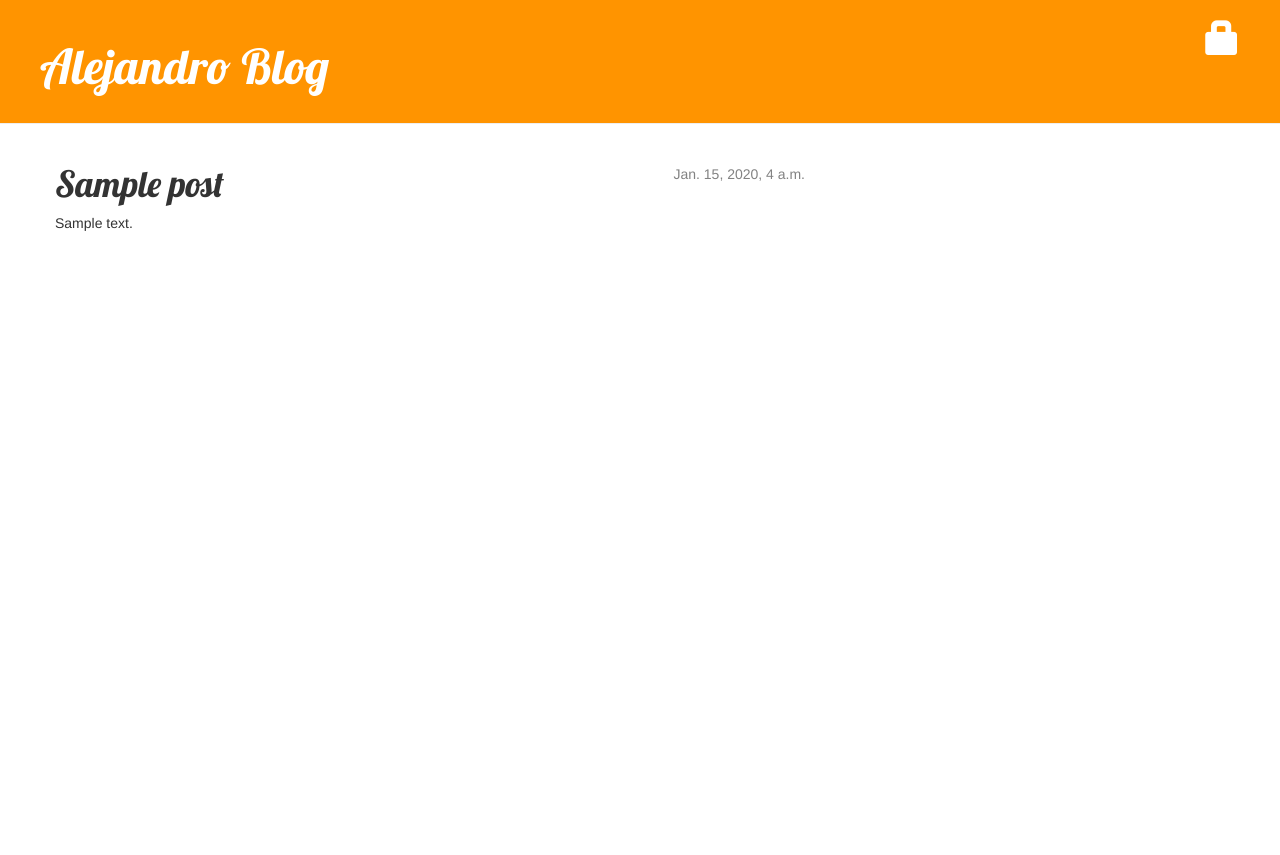
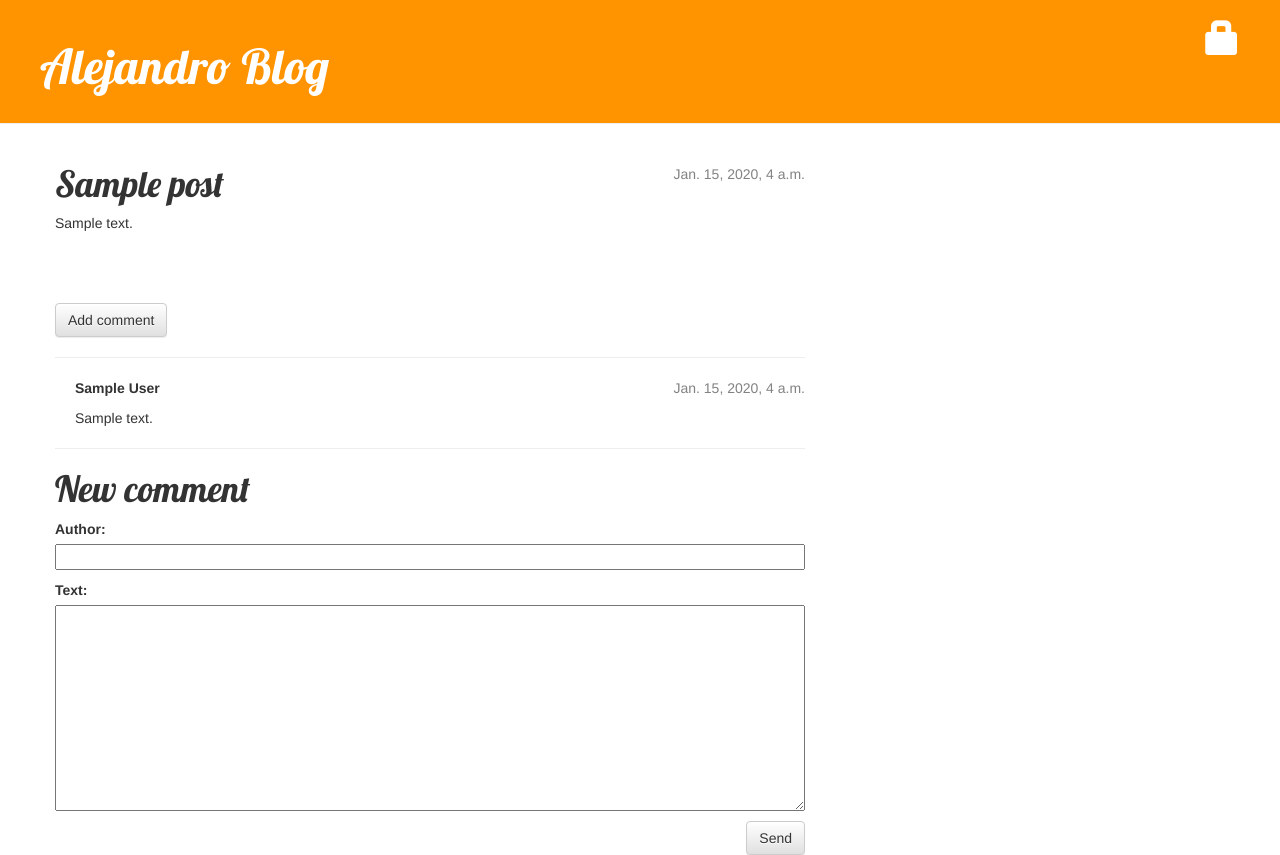
Before and after one commit to AlxGeek/blog-django, a Django app: page /post/1/ in a window 1280 px wide. Before the commit the page ends 231 px from the top, so only its background shows below. Run offline with Django 3.2, Linux system fonts and the light colour scheme; tables that the repository leaves empty hold one stand-in row (values such as "Sample post"); some libraries are stand-ins or nearby versions.

Commit message:
Added comments.

```diff
--- a/blog/admin.py
+++ b/blog/admin.py
@@ -1,6 +1,7 @@
 from django.contrib import admin
-from .models import Post
+from .models import Post, Comment
 
 # Register your models here.
 
 admin.site.register(Post)
+admin.site.register(Comment)
--- a/blog/forms.py
+++ b/blog/forms.py
@@ -1,8 +1,14 @@
 from django import forms
-from .models import Post
+from .models import Post, Comment
 
 class PostForm(forms.ModelForm):
 
     class Meta:
         model = Post
         fields = ('title', 'text',)
+
+class CommentForm(forms.ModelForm):
+
+    class Meta:
+        model = Comment
+        fields = ('author', 'text',)
--- a/blog/models.py
+++ b/blog/models.py
@@ -3,16 +3,36 @@ from django.utils import timezone
 
 # Create your models here.
 
+
 class Post(models.Model):
-    author = models.ForeignKey('auth.User', on_delete = models.CASCADE)
-    title = models.CharField(max_length = 200)
+    author = models.ForeignKey('auth.User', on_delete=models.CASCADE)
+    title = models.CharField(max_length=200)
     text = models.TextField()
-    created_date = models.DateTimeField(default = timezone.now)
-    published_date = models.DateTimeField(blank = True, null = True)
+    created_date = models.DateTimeField(default=timezone.now)
+    published_date = models.DateTimeField(blank=True, null=True)
 
     def publish(self):
         self.published_date = timezone.now()
         self.save()
 
+    def approved_comments(self):
+        return self.comments.filter(approved_comment=True)
+
     def __str__(self):
         return self.title
+
+
+class Comment(models.Model):
+    post = models.ForeignKey(
+        'blog.Post', related_name='comments', on_delete=models.CASCADE)
+    author = models.CharField(max_length=200)
+    text = models.TextField()
+    created_date = models.DateTimeField(default=timezone.now)
+    approved_comment = models.BooleanField(default=False)
+
+    def approve(self):
+        self.approved_comment = True
+        self.save()
+
+    def __str__(self):
+        return self.text
--- a/blog/static/css/blog.css
+++ b/blog/static/css/blog.css
@@ -45,3 +45,7 @@ h1, h2, h3, h4 {
 .post h1 a, .post h1 a:visited {
     color: #000000;
 }
+
+.comment {
+    margin: 20px 0px 20px 20px;
+}
--- a/blog/templates/blog/post_detail.html
+++ b/blog/templates/blog/post_detail.html
@@ -12,9 +12,43 @@
     <a class="btn btn-default" href="{% url 'post_edit' pk=post.pk %}">
         <span class="glyphicon glyphicon-pencil"></span>
     </a>
-    <a class="btn btn-default" href="{% url 'post_remove' pk=post.pk %}"><span class="glyphicon glyphicon-remove"></span></a>
+    <a class="btn btn-default" href="{% url 'post_remove' pk=post.pk %}">
+        <span class="glyphicon glyphicon-remove"></span>
+    </a>
     {% endif %}
     <h1>{{ post.title }}</h1>
     <p>{{ post.text|linebreaksbr }}</p>
 </div>
+
+<a class="btn btn-default" href="{% url 'add_comment_to_post' pk=post.pk %}">Add comment</a>
+
+<hr> {% for comment in post.comments.all %} {% if user.is_authenticated or comment.approved_comment %}
+<div class="comment">
+    <div class="date">
+        {{ comment.created_date }}
+        {% if not comment.approved_comment %}
+        <a class="btn btn-default" href="{% url 'comment_remove' pk=comment.pk %}">
+            <span class="glyphicon glyphicon-remove"></span>
+        </a>
+        <a class="btn btn-default" href="{% url 'comment_approve' pk=comment.pk %}">
+            <span class="glyphicon glyphicon-ok"></span>
+        </a>
+        {% endif %}
+    </div>
+    <strong>{{ comment.author }}</strong>
+    <p>{{ comment.text|linebreaks }}</p>
+</div>
+{% endif %}
+{% empty %}
+<p>No comments here yet :(</p>
+{% endfor %}
+
+<hr>
+
+<h1>New comment</h1>
+<form method="POST" class="post-form">{% csrf_token %}
+    {{ form.as_p }}
+    <button type="submit" class="save btn btn-default">Send</button>
+</form>
+
 {% endblock %}
--- a/blog/templates/blog/post_list.html
+++ b/blog/templates/blog/post_list.html
@@ -9,5 +9,6 @@
         <a href="{% url 'post_detail' pk=post.pk %}">{{ post.title }}</a>
     </h1>
     <p>{{ post.text|linebreaksbr }}</p>
+    <a href="{% url 'post_detail' pk=post.pk %}">Comments: {{ post.approved_comments.count }}</a>
 </div>
 {% endfor %} {% endblock %}
--- a/blog/urls.py
+++ b/blog/urls.py
@@ -10,6 +10,9 @@ urlpatterns = [
     path('drafts/', views.post_draft_list, name='post_draft_list'),
     path('post/<int:pk>/publish/', views.post_publish, name='post_publish'),
     path('post/<int:pk>/remove/', views.post_remove, name='post_remove'),
+    path('post/<int:pk>/comment/',  views.add_comment_to_post, name = 'add_comment_to_post'),
+    path('comment/<int:pk>/approve/', views.comment_approve, name='comment_approve'),
+    path('comment/<int:pk>/remove/', views.comment_remove, name='comment_remove'),
     #url('', views.post_list),
     #url(r'^post/(?P<pk>[0-9]+)/$', views.post_detail, name='post_detail'),
 ]
--- a/blog/views.py
+++ b/blog/views.py
@@ -1,8 +1,8 @@
 from django.shortcuts import render, get_object_or_404, redirect
 from django.contrib.auth.decorators import login_required
 from django.utils import timezone
-from .models import Post
-from .forms import PostForm
+from .models import Post, Comment
+from .forms import PostForm, CommentForm
 
 # Create your views here.
 
@@ -12,7 +12,18 @@ def post_list(request):
 
 def post_detail(request, pk):
     post = get_object_or_404(Post, pk = pk)
-    return render(request, 'blog/post_detail.html', {'post': post})
+
+    if request.method == "POST":
+        form = CommentForm(request.POST)
+        if form.is_valid():
+            comment = form.save(commit = False)
+            comment.post = post
+            comment.save()
+            return redirect('post_detail', pk = post.pk)
+    else:
+        form = CommentForm()
+
+    return render(request, 'blog/post_detail.html', {'post': post, 'form': form})
 
 @login_required
 def post_new(request):
@@ -57,3 +68,28 @@ def post_remove(request, pk):
     post = get_object_or_404(Post, pk=pk)
     post.delete()
     return redirect('post_list')
+
+def add_comment_to_post(request, pk):
+    post = get_object_or_404(Post, pk=pk)
+    if request.method == "POST":
+        form = CommentForm(request.POST)
+        if form.is_valid():
+            comment = form.save(commit = False)
+            comment.post = post
+            comment.save()
+            return redirect('post_detail', pk = post.pk)
+    else:
+        form = CommentForm()
+    return render(request, 'blog/add_comment_to_post.html', {'form': form})
+
+@login_required
+def comment_approve(request, pk):
+    comment = get_object_or_404(Comment, pk=pk)
+    comment.approve()
+    return redirect('post_detail', pk=comment.post.pk)
+
+@login_required
+def comment_remove(request, pk):
+    comment = get_object_or_404(Comment, pk=pk)
+    comment.delete()
+    return redirect('post_detail', pk=comment.post.pk)
```
Also changed, not shown: blog/templates/blog/add_comment_to_post.html (added, +9 -0 lines), 1 other file.
